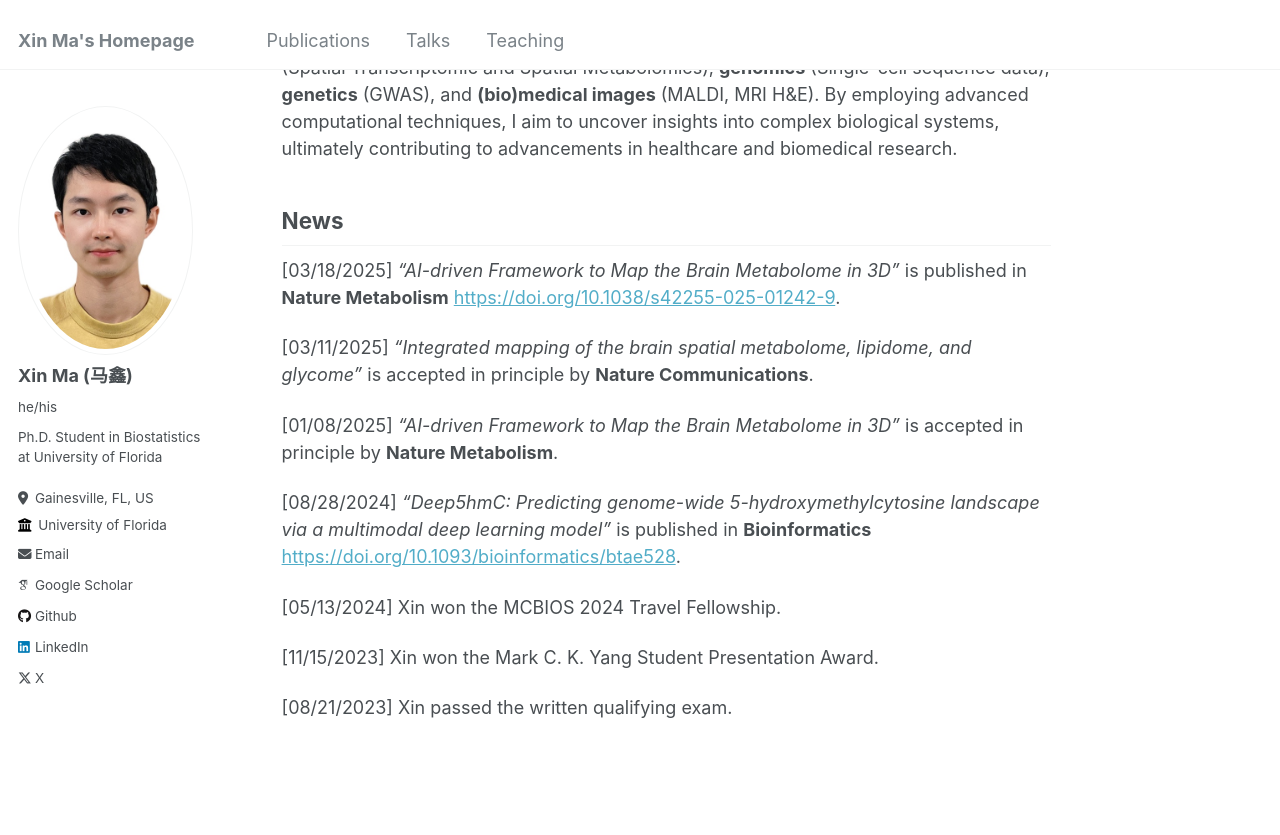
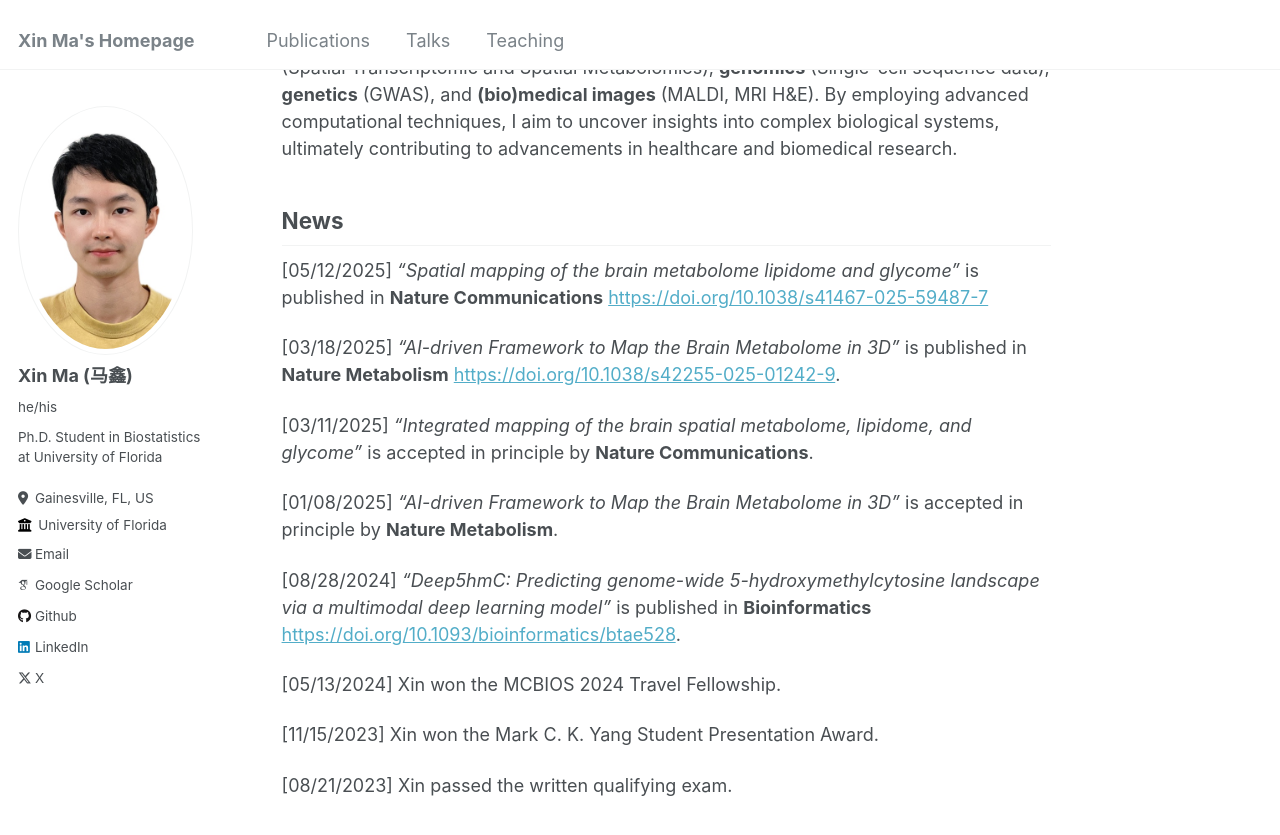
Before and after one commit to XinBiostats/xinbiostats.github.io, a Jekyll site: the page built from _pages/about.md, in a window 1280 px wide and 900 px high, scrolled down 334 px. Shown: the top 835 px of the window. Built offline with Jekyll 4.4.1, drawn with Linux system fonts in a browser that asks for light colours; some web fonts are replaced.

Commit message:
Update about.md

```diff
--- a/_pages/about.md
+++ b/_pages/about.md
@@ -13,6 +13,8 @@ My research interests revolve around leveraging statistical learning and deep le
 
 News
 ------
+[05/12/2025] _"Spatial mapping of the brain metabolome lipidome and glycome"_ is published in **Nature Communications** <https://doi.org/10.1038/s41467-025-59487-7>
+
 [03/18/2025] _"AI-driven Framework to Map the Brain Metabolome in 3D"_ is published in **Nature Metabolism** <https://doi.org/10.1038/s42255-025-01242-9>.
 
 [03/11/2025] _"Integrated mapping of the brain spatial metabolome, lipidome, and glycome"_ is accepted in principle by **Nature Communications**.
```
